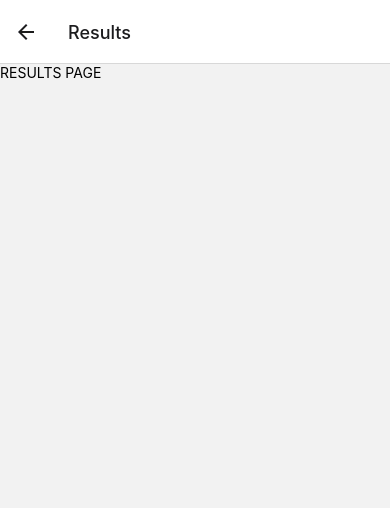
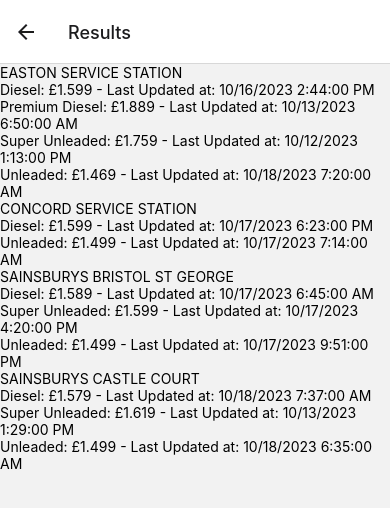
Before and after one commit to Dash1704/Fuel-Find, a React Native app: screen /Results in a window 390 px wide. Shown: the top 508 px of the page. Built offline with nearby package versions, Linux system fonts and the light colour scheme.

Commit message:
Moved the results into the results page

```diff
--- a/components/HomePage.tsx
+++ b/components/HomePage.tsx
@@ -10,20 +10,10 @@
 };
 
 export default function HomePage({ navigation }: StackScreenProps<StackList, 'Home'>) {
-  const { fuelStations } = useData();
   return (
     <View style={styles.container}>
       <Text style={styles.headerText}>Fuel Find</Text>
-        {/* {fuelStations.map((station) => (
-        <View key={station.Name}>
-          <Text>{station.Name}</Text>
-          {station.FuelPriceList.map((fuel) => (
-            <Text key={fuel.FuelType}>
-              {fuel.FuelType}: £{fuel.LatestRecordedPrice.InGbp} - Last Updated at: {fuel.LatestRecordedPrice.TimeRecorded}
-            </Text>
-          ))}
-        </View>
-        ))} */}
+
         <FindButton
           title="Find Fuel Prices"
           onPress={() => {
--- a/components/ResultsPage.tsx
+++ b/components/ResultsPage.tsx
@@ -5,7 +5,16 @@
   const { fuelStations } = useData();
   return(
     <View>
-      <Text>RESULTS PAGE</Text>
+      {fuelStations.map((station) => (
+        <View key={station.Name}>
+          <Text>{station.Name}</Text>
+          {station.FuelPriceList.map((fuel) => (
+            <Text key={fuel.FuelType}>
+              {fuel.FuelType}: £{fuel.LatestRecordedPrice.InGbp} - Last Updated at: {fuel.LatestRecordedPrice.TimeRecorded}
+            </Text>
+          ))}
+        </View>
+        ))}
     </View>
   )
 }
```
